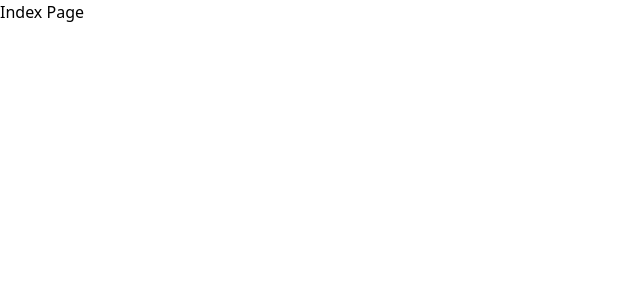
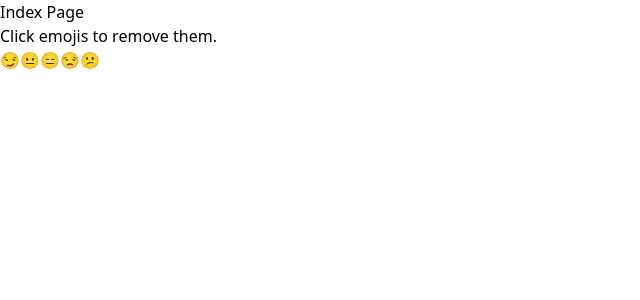
Before and after one commit to jsfather/admin-dashboard, a Nuxt app: page / in a window 1280 px wide. Shown: the top 300 px of the page, without its empty margins (0-640 px from the left). Built offline with nearby package versions, Linux system fonts and the light colour scheme.

Commit message:
auto-animate added

```diff
--- a/pages/index.vue
+++ b/pages/index.vue
@@ -1,9 +1,27 @@
 <script setup lang="ts">
+import { useAutoAnimate } from '@formkit/auto-animate/vue'
+
+const items = ref(["😏","😐","😑","😒","😕" ])
+function removeItem(toRemove: any) {
+  items.value = items.value.filter((item) => item !== toRemove)
+}
+
+const [parent] = useAutoAnimate()
 
 </script>
 
 <template>
   <h1 class="text-primary">Index Page</h1>
+  <h5>Click emojis to remove them.</h5>
+  <ul ref="parent" class="flex flex-row">
+    <li
+        v-for="item in items"
+        :key="item"
+        @click="removeItem(item)"
+    >
+      {{ item }}
+    </li>
+  </ul>
 </template>
 
 <style scoped>
```
